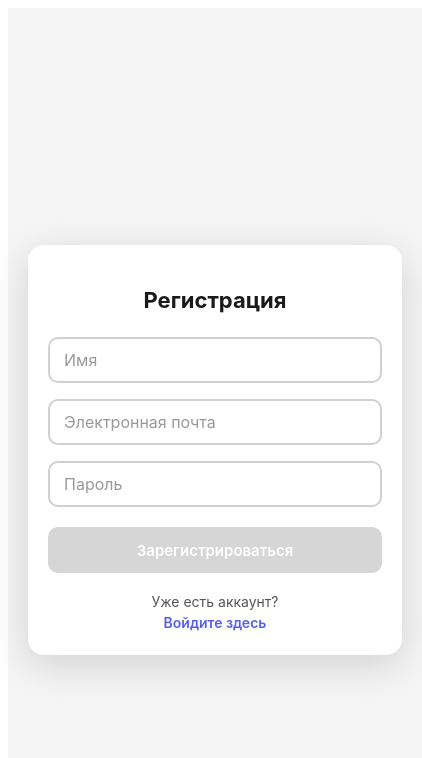
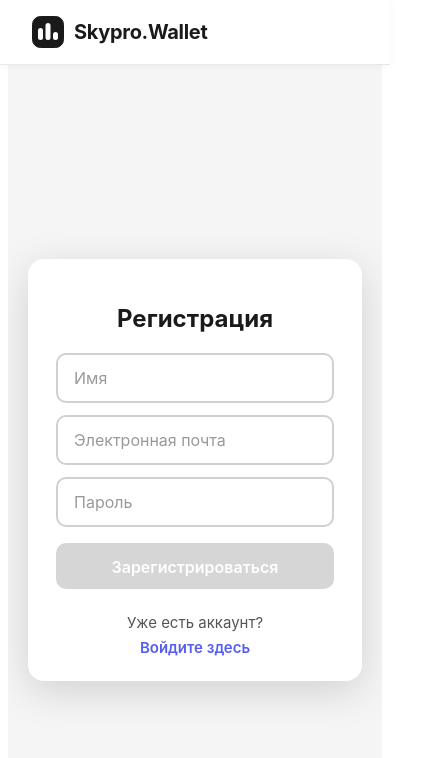
Before and after one commit to natali7109/skypro-wallet, a Vue app: page /register in a window 390 px wide. Shown: the top 758 px of the page, 422 px wide, since content can reach past the window. Built offline with nearby package versions, Linux system fonts and the light colour scheme.

Commit message:
Добавила Хедер с логотипом и навигацией

```diff
--- a/src/components/AppHeader.vue
+++ b/src/components/AppHeader.vue
@@ -2,7 +2,7 @@
   <header class="app-header">
     <div class="header-content">
       <div class="logo">
-        <!-- Иконка: чёрный квадрат с белыми столбцами -->
+        <!-- Иконка -->
         <svg class="logo-icon" width="32" height="32" viewBox="0 0 32 32" fill="none" xmlns="http://www.w3.org/2000/svg">
 
           <rect x="0.5" y="0.5" width="31" height="31" rx="8" fill="#1A1A1A" stroke="#1A1A1A"/>
@@ -127,45 +127,6 @@ const handleLogout = () => {
   color: #b71c1c;
 }
 
-@media (max-width: 768px) {
-  .app-header {
-    padding: 12px 16px;
-  }
 
-  .logo-icon {
-    width: 28px;
-    height: 28px;
-  }
 
-  .logo-text {
-    font-size: 17px;
-  }
-
-  .header-nav {
-    gap: 16px;
-  }
-
-  .nav-link {
-    font-size: 13px;
-  }
-}
-
-@media (max-width: 480px) {
-  .logo-icon {
-    width: 24px;
-    height: 24px;
-  }
-
-  .logo-text {
-    font-size: 15px;
-  }
-
-  .header-nav {
-    gap: 12px;
-  }
-
-  .nav-link {
-    font-size: 12px;
-  }
-}
 </style>
--- a/src/views/LoginView.vue
+++ b/src/views/LoginView.vue
@@ -1,5 +1,6 @@
 <template>
   <div class="login-page">
+  <AppHeader />
     <div class="login-card">
       <h1 class="login-title">Вход</h1>
 
@@ -24,7 +25,7 @@
           </div>
         </div>
 
-        <!-- Поле Пароль -->
+
         <div class="form-group" :class="getFieldClass('password')">
 
           <div class="input-wrapper">
@@ -44,12 +45,12 @@
           </div>
         </div>
 
-        <!-- Общая ошибка -->
+
         <div v-if="generalError" class="general-error">
           Упс! Введенные вами данные не корректны. Введите данные корректно и повторите попытку.
         </div>
 
-        <!-- Кнопка -->
+
         <button
           type="submit"
           :disabled="!isFormValid || loading"
@@ -60,7 +61,7 @@
         </button>
       </form>
 
-      <!-- Ссылка на регистрацию в две строки -->
+
       <div class="register-wrapper">
         <p class="register-text">Нужно зарегистрироваться?</p>
         <router-link to="/register" class="register-link">Зарегистрируйтесь здесь</router-link>
@@ -70,6 +71,7 @@
 </template>
 
 <script setup>
+import AppHeader from '@/components/AppHeader.vue'
 import { ref, computed } from 'vue'
 import { useRouter } from 'vue-router'
 
@@ -135,7 +137,7 @@ const handleInput = (field) => {
   }
 }
 
-// Валидация поля при потере фокуса
+
 const validateField = (field) => {
   touched.value[field] = true
 
@@ -160,14 +162,14 @@ const validateField = (field) => {
   }
 }
 
-// Проверка валидности формы
+
 const isFormValid = computed(() => {
   const isEmailValid = login.value && validateEmail(login.value)
   const isPasswordValid = password.value && password.value.length >= 6
   return isEmailValid && isPasswordValid && !errors.value.email && !errors.value.password
 })
 
-// Обработка входа
+
 const handleLogin = async () => {
   touched.value.email = true
   touched.value.password = true
@@ -215,23 +217,28 @@ const handleLogin = async () => {
 <style scoped>
 .login-page {
   width: 100%;
-  min-height: 100vh;
+  height: 100vh;
   display: flex;
   align-items: center;
   justify-content: center;
-  background: #F5F5F5;;
+  background: #F5F5F5;
   padding: 20px;
+  padding-top: 100px;
+  overflow: hidden;
+  box-sizing: border-box;
 }
 
 .login-card {
   background: #FFFFFF;
-  padding: 40px 32px 32px;
+  padding: 24px 28px 24px;
   border-radius: 16px;
   width: 100%;
   max-width: 400px;
+  max-height: calc(100vh - 140px);
+  overflow: hidden;
   box-shadow: 0 10px 40px rgba(0, 0, 0, 0.15);
+  box-sizing: border-box;
 }
-
 .login-title {
   margin-bottom: 28px;
   text-align: center;
@@ -427,32 +434,4 @@ const handleLogin = async () => {
   text-decoration: underline;
 }
 
-/* Адаптация под мобильные устройства */
-@media (max-width: 480px) {
-  .login-card {
-    padding: 28px 20px 24px;
-  }
-
-  .login-title {
-    font-size: 22px;
-    margin-bottom: 24px;
-  }
-
-  .base-input,
-  .login-button {
-    height: 46px;
-    padding: 12px 14px;
-    font-size: 15px;
-  }
-
-  .register-wrapper {
-    margin-top: 20px;
-    gap: 4px;
-  }
-
-  .register-text,
-  .register-link {
-    font-size: 14px;
-  }
-}
 </style>
--- a/src/views/RegisterView.vue
+++ b/src/views/RegisterView.vue
@@ -1,5 +1,6 @@
 <template>
   <div class="register-page">
+  <AppHeader />
     <div class="register-card">
       <h1 class="register-title">Регистрация</h1>
 
@@ -8,7 +9,7 @@
       </div>
 
       <form @submit.prevent="handleRegister" class="register-form">
-        <!-- Имя -->
+
         <div class="form-group" :class="getFieldClass('name')">
 
           <div class="input-wrapper">
@@ -28,7 +29,7 @@
           </div>
         </div>
 
-        <!-- Email -->
+
         <div class="form-group" :class="getFieldClass('email')">
 
           <div class="input-wrapper">
@@ -48,7 +49,7 @@
           </div>
         </div>
 
-        <!-- Пароль -->
+
         <div class="form-group" :class="getFieldClass('password')">
 
           <div class="input-wrapper">
@@ -78,7 +79,7 @@
         </button>
       </form>
 
-      <!-- Ссылка на вход в две строки -->
+
       <div class="login-wrapper">
         <p class="login-text">Уже есть аккаунт?</p>
         <router-link to="/login" class="login-link">Войдите здесь</router-link>
@@ -88,12 +89,13 @@
 </template>
 
 <script setup>
+import AppHeader from '@/components/AppHeader.vue'
 import { ref, computed, watch } from 'vue'
 import { useRouter } from 'vue-router'
 
 const router = useRouter()
 
-// Состояния формы
+
 const name = ref('')
 const login = ref('')
 const password = ref('')
@@ -111,13 +113,13 @@ const touched = ref({
   password: false
 })
 
-// Валидация
+
 const validateEmail = (email) => {
   const emailRegex = /^[^\s@]+@([^\s@.,]+\.)+[^\s@.,]{2,}$/
   return emailRegex.test(email)
 }
 
-// Валидация конкретного поля
+
 const validateField = (field) => {
   touched.value[field] = true
 
@@ -154,25 +156,25 @@ const validateField = (field) => {
   }
 }
 
-// Валидация всех полей
+
 const validateAllFields = () => {
   ['name', 'email', 'password'].forEach(field => {
     validateField(field)
   })
 }
 
-// Обработка ввода
+
 const handleInput = (field) => {
   touched.value[field] = true
   generalError.value = ''
-  // Очищаем ошибку поля при вводе
+
   errors.value[field] = ''
 
-  // Валидируем поле сразу при вводе
+
   validateField(field)
 }
 
-// Получение класса для поля
+
 const getFieldClass = (field) => {
   const fieldMap = {
     name: name.value,
@@ -190,26 +192,26 @@ const getFieldClass = (field) => {
   return 'field-empty'
 }
 
-// Проверка валидности формы
+
 const isFormValid = computed(() => {
   // Проверяем все поля
   const isNameValid = name.value && name.value.length >= 2
   const isEmailValid = login.value && validateEmail(login.value)
   const isPasswordValid = password.value && password.value.length >= 6
 
-  // Проверяем, что нет ошибок
+
   const hasNoErrors = !errors.value.name && !errors.value.email && !errors.value.password
 
   return isNameValid && isEmailValid && isPasswordValid && hasNoErrors
 })
 
-// Следим за изменениями полей и перепроверяем форму
+
 watch([name, login, password], () => {
   // Пересчитываем валидность при любом изменении
   // computed сам пересчитается
 }, { deep: true })
 
-// Обработка регистрации
+
 const handleRegister = async () => {
   // Валидируем все поля перед отправкой
   validateAllFields()
@@ -245,28 +247,34 @@ const handleRegister = async () => {
 <style scoped>
 .register-page {
   width: 100%;
-  min-height: 100vh;
+  height: 100vh;
   display: flex;
   align-items: center;
   justify-content: center;
   background: #F5F5F5;
   padding: 20px;
+  padding-top: 100px;
+  overflow: hidden;
+  box-sizing: border-box;
 }
 
 .register-card {
   background: #FFFFFF;
-  padding: 40px 32px 32px;
+  padding: 28px 28px 24px;
   border-radius: 16px;
   width: 100%;
   max-width: 400px;
+  max-height: calc(100vh - 140px);
+  overflow: hidden;
   box-shadow: 0 10px 40px rgba(0, 0, 0, 0.15);
+  box-sizing: border-box;
 }
 
 .register-title {
-  margin-bottom: 28px;
+  margin-bottom: 20px;
   text-align: center;
   color: #1a1a1a;
-  font-size: 26px;
+  font-size: 24px;
   font-weight: 700;
   font-family: -apple-system, BlinkMacSystemFont, 'Segoe UI', Roboto, 'Helvetica Neue', Arial, sans-serif;
 }
@@ -274,7 +282,7 @@ const handleRegister = async () => {
 .register-form {
   display: flex;
   flex-direction: column;
-  gap: 16px;
+  gap: 12px;
 }
 
 /* Группа полей */
@@ -297,7 +305,7 @@ const handleRegister = async () => {
   width: 100%;
 }
 
-/* Базовый стиль инпута */
+
 .base-input {
   width: 100%;
   padding: 14px 16px;
@@ -318,7 +326,7 @@ const handleRegister = async () => {
   font-size: 16px;
 }
 
-/* Состояние 1: Пустое поле (серая обводка, серый текст) */
+
 .field-empty .base-input {
   border-color: #d0d0d0;
   color: #999999;
@@ -329,12 +337,12 @@ const handleRegister = async () => {
   color: #999999;
 }
 
-/* Состояние 2: При вводе (черный текст) */
+
 .base-input:not(.field-empty) {
   color: #000000;
 }
 
-/* Состояние 3: Валидное поле (светло-фиолетовый фон, темно-фиолетовая обводка) */
+
 .field-valid .base-input {
   border-color: #4a3cb5;
   background-color: #f0edff;
@@ -345,14 +353,14 @@ const handleRegister = async () => {
   color: #999999;
 }
 
-/* Состояние 4: Ошибка (светло-красный фон, темно-красная обводка) */
+
 .field-error-state .base-input {
   border-color: #c62828;
   background-color: #fff5f5;
   color: #000000;
 }
 
-/* Стиль для звездочки ошибки */
+
 .error-star {
   position: absolute;
   right: 14px;
@@ -363,7 +371,7 @@ const handleRegister = async () => {
   font-weight: 700;
 }
 
-/* Сообщение об ошибке поля */
+
 .field-error {
   font-size: 12px;
   color: #c62828;
@@ -373,7 +381,7 @@ const handleRegister = async () => {
   margin-top: 2px;
 }
 
-/* Общая ошибка */
+
 .general-error {
   background: #fff5f5;
   color: #c62828;
@@ -387,7 +395,7 @@ const handleRegister = async () => {
   margin-bottom: 4px;
 }
 
-/* Кнопка регистрации */
+
 .register-button {
   width: 100%;
   padding: 14px 16px;
@@ -397,13 +405,13 @@ const handleRegister = async () => {
   font-weight: 600;
   cursor: pointer;
   transition: all 0.3s ease;
-  height: 50px;
+  height: 46px;
   box-sizing: border-box;
   font-family: -apple-system, BlinkMacSystemFont, 'Segoe UI', Roboto, 'Helvetica Neue', Arial, sans-serif;
   margin-top: 4px;
 }
 
-/* Активная кнопка (фиолетовая) */
+
 .register-button.button-active {
   background: #565EEF;
   color: #FFFFFF;
@@ -415,7 +423,7 @@ const handleRegister = async () => {
   box-shadow: 0 4px 12px rgba(86, 94, 239, 0.3);
 }
 
-/* Неактивная кнопка (серая) */
+
 .register-button.button-inactive {
   background: #cccccc;
   color: #ffffff;
@@ -427,7 +435,7 @@ const handleRegister = async () => {
   opacity: 0.8;
 }
 
-/* Ссылка на вход - две строки */
+
 .login-wrapper {
   margin-top: 24px;
   display: flex;
@@ -459,32 +467,5 @@ const handleRegister = async () => {
   text-decoration: underline;
 }
 
-/* Адаптация под мобильные устройства */
-@media (max-width: 480px) {
-  .register-card {
-    padding: 28px 20px 24px;
-  }
 
-  .register-title {
-    font-size: 22px;
-    margin-bottom: 24px;
-  }
-
-  .base-input,
-  .register-button {
-    height: 46px;
-    padding: 12px 14px;
-    font-size: 15px;
-  }
-
-  .login-wrapper {
-    margin-top: 20px;
-    gap: 4px;
-  }
-
-  .login-text,
-  .login-link {
-    font-size: 14px;
-  }
-}
 </style>
```
Also changed, not shown: 2 other files (tests, documents, lock files or other folders).
